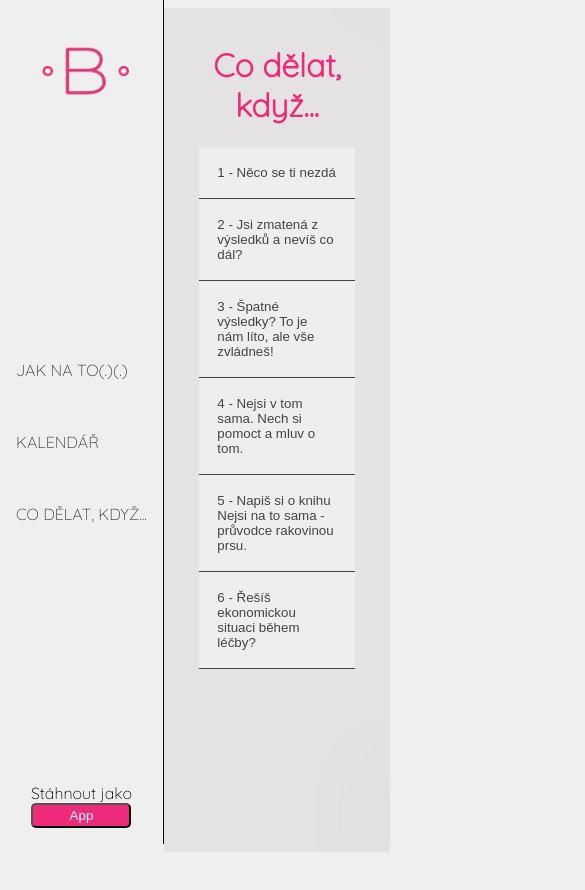
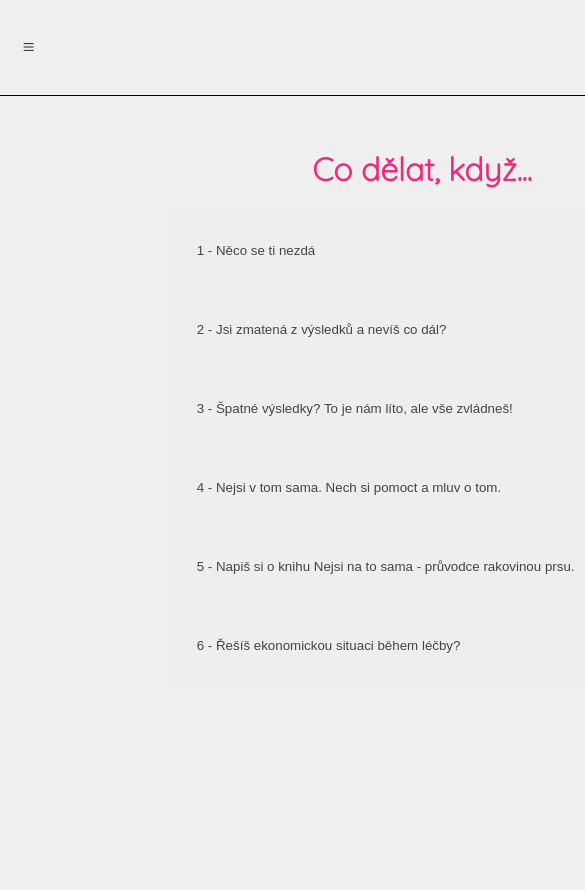
Before and after one commit to janajurcova/samovysetreni-prsu, a React app: page /codelatkdyz in a window 390 px wide. Shown: the top 890 px of the page, 585 px wide, since content can reach past the window. Before the commit the page ends 860 px from the top, so only its background shows below. Built offline with nearby package versions, Linux system fonts and the light colour scheme.

Commit message:
add  hamburger menu - not really ready

```diff
--- a/public/index.html
+++ b/public/index.html
@@ -1,9 +1,11 @@
 <!DOCTYPE html>
-<html lang="en">
+<html lang="cs">
   <head>
     <meta charset="UTF-8" />
     <meta name="viewport" content="width=device-width, initial-scale=1.0" />
-    <title>React web application</title>
+    <title>Samovyšetření prsu</title>
+    <link rel="stylesheet"
+      href="https://maxst.icons8.com/vue-static/landings/line-awesome/line-awesome/1.3.0/css/line-awesome.min.css">
   </head>
   <body>
     <div id="app"></div>
--- a/src/components/Header/index.jsx
+++ b/src/components/Header/index.jsx
@@ -2,9 +2,48 @@ import React from 'react';
 import './style.css';
 import { Link, Outlet } from 'react-router-dom';
 import logo from '../../img/Blogo-transparent.png';
+import { useState } from 'react';
+
+const Menu = () => {
+  	const [active, setActive] = useState(false)
+
+return (
+  <>
+    <button
+      className={active ? 'hamburger hamburger--otevrene' : 'hamburger'}
+      aria-label="menu"
+      onClick={() => setActive(!active)}
+    >
+      <i class="las la-bars"></i>
+    </button>
+    {active && (
+      <ul>
+        <li>
+          <Link className="navigation-link" to="/samovysetreni">
+            Jak na to(.)(.)
+          </Link>{' '}
+        </li>
+        <li>
+          <Link className="navigation-link" to="/kalendar">
+            Kalendář
+          </Link>
+        </li>
+        <li>
+          <Link className="navigation-link" to="/codelatkdyz">
+            Co dělat, když...
+          </Link>
+        </li>
+      </ul>
+    )}
+  </>
+)
+}
+
+
 
 export const Header = () => (
   <header className="page-header">
+    <Menu />
     <div>
       <Link
         style={{ display: 'block', margin: '1rem 0' }}
--- a/src/components/Header/style.css
+++ b/src/components/Header/style.css
@@ -48,3 +48,68 @@ header {
   display: block;
   margin-bottom: 2rem;
 }
+.hamburger {
+  display: none;
+}
+.hamburger--otevrene {
+  display: none;
+}
+
+
+@media (max-width: 519px) {
+  .page-header {
+    flex-direction: row;
+    border-right: none;
+    border-bottom: 1px solid;
+    min-height: 5rem;
+    min-width: 100vh;
+  }
+  .downloadApp {
+    display: none;
+  }
+
+  .navigation {
+    display: none;
+  }
+  .navigation {
+    flex-direction: row;
+  }
+  .hamburger {
+	display: block;
+	position: relative;
+	border: none;
+	background-color: transparent;
+  align-items: center;
+}
+
+.hamburger span {
+	position: absolute;
+	top: calc(50% - 2px);
+	left: 0;
+	right: 0;
+	height: 4px;
+	background-color: currentColor;
+	transition-property: opacity, transform;
+	transition-duration: 0.2s;
+}
+
+.hamburger span:nth-child(1) {
+	transform: translateY(-250%);
+}
+
+.hamburger span:nth-child(3) {
+	transform: translateY(250%);
+}
+
+.hamburger--otevrene span:nth-child(2) {
+	opacity: 0;
+}
+
+.hamburger--otevrene span:nth-child(1) {
+	transform: rotate(45deg);
+}
+
+.hamburger--otevrene span:nth-child(3) {
+	transform: rotate(-45deg);
+}
+}
--- a/src/components/Layout/style.css
+++ b/src/components/Layout/style.css
@@ -25,3 +25,16 @@ header {
 .main__content {
   flex: 1;
 }
+
+@media (max-width: 519px) {
+  .layout {
+    flex-direction: column;
+    min-width: 100vh;
+  }
+  .layout-cover {
+    background-image: none;
+  }
+  .logo {
+    height: 4rem;
+  }
+}
--- a/src/pages/Calendar/style.css
+++ b/src/pages/Calendar/style.css
@@ -16,7 +16,7 @@
 .calendar {
   text-align: center;
   background-color: #f9f9f9;
-  border-radius: 7px;
+  border-radius: 5px;
 
 }
 
@@ -118,6 +118,6 @@
   margin-bottom: 3rem;
   text-align: left;
   background-color: #f9f9f9;
-  border-radius: 7px;
+  border-radius: 5px;
   padding: 2rem;
 }
--- a/src/pages/Questions/index.jsx
+++ b/src/pages/Questions/index.jsx
@@ -7,7 +7,9 @@ const Question = ({title, children}) => {
 
     return (
         <>
-            <button className={open ? "active accordion" : "accordion"} onClick={()=> setOpen(!open)}>{title}</button>
+            <button className={open ? "active accordion" : "accordion"} onClick={() => setOpen(!open)}><span>{title}</span>{open ? <i class="las la-angle-up" ></i> :
+            <i class="las la-angle-down"></i> }
+            </button>
             <div className={open ? "active panel" : "panel"}>
                 {children}
             </div>
--- a/src/pages/Questions/style.css
+++ b/src/pages/Questions/style.css
@@ -3,14 +3,16 @@
   background-color: #eee;
   color: #444;
   cursor: pointer;
-  padding: 18px;
+  padding: 30px;
+  margin: 2px;
   width: 100%;
   text-align: left;
   border: none;
+  border-radius: 5px;
   outline: none;
   transition: 0.4s;
-  border-bottom: 1px solid;
-
+  display: flex;
+  justify-content: space-between;
 }
 
 /* Add a background color to the button if it is clicked on (add the .active class with JS), and when you move the mouse over it (hover) */
```
Also changed, not shown: src/pages/Home/style.css (+0 -15 lines). Lines whose indentation alone changed are shown as unchanged.
